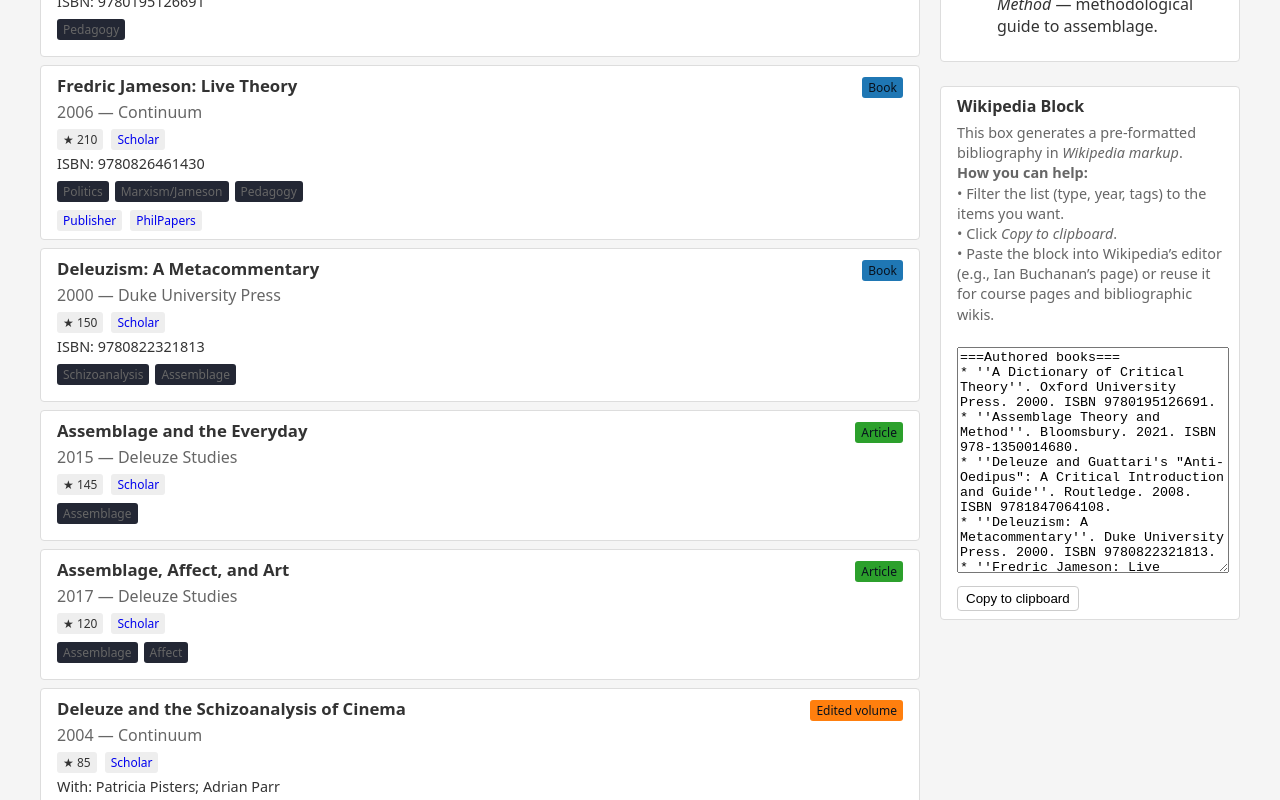
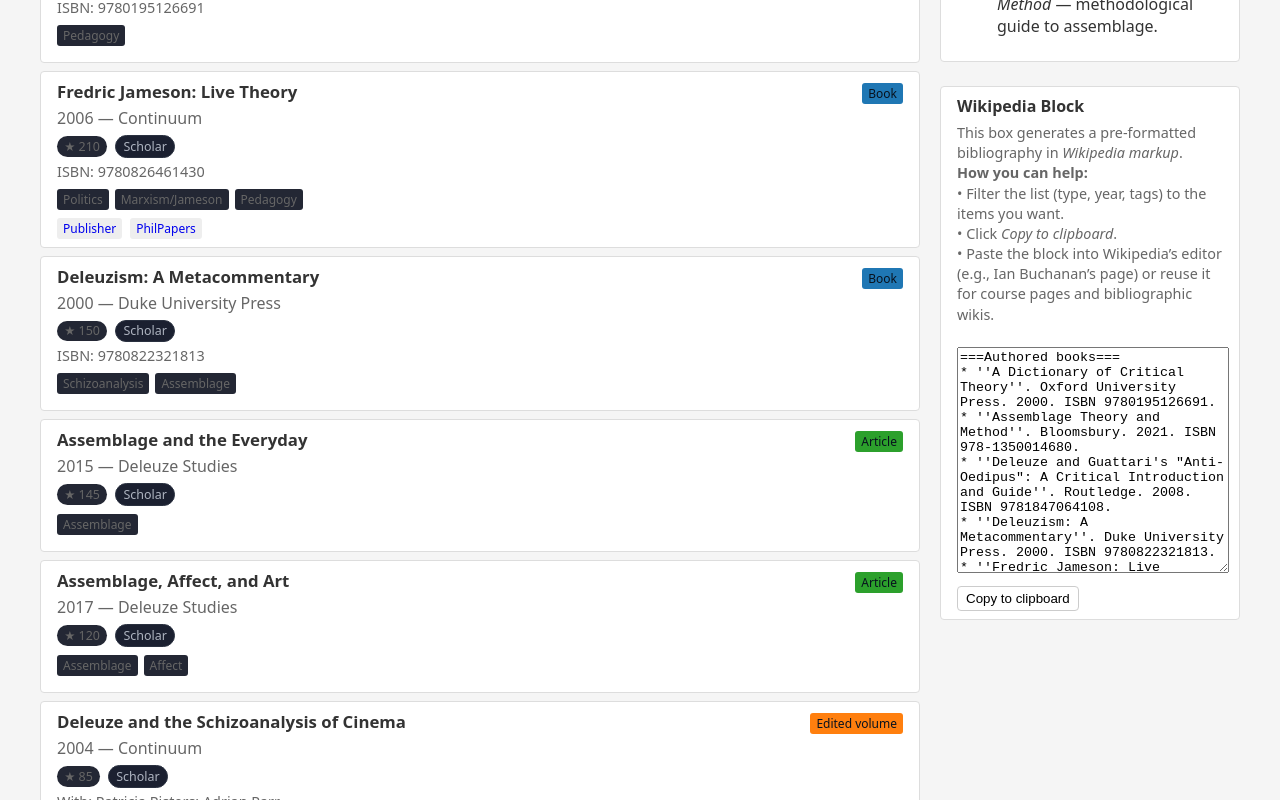
Before and after one commit to joesch21/Ian_Buchanan_Vault, a React (Vite) app in the folder site/: page / in a window 1280 px wide. Shown: the part 700-1500 px from the top of the page. Built offline with nearby package versions, Linux system fonts and the light colour scheme.

Commit message:
style(site): compact per-card citation UI (★ badge, link pill, spacing)

```diff
--- a/site/src/App.jsx
+++ b/site/src/App.jsx
@@ -198,14 +198,24 @@ function App() {
                 </span>
               </div>
               <div style={{color:'var(--muted)'}}>{item.year} — {item.venue}</div>
-              <div style={{marginTop:6, display:'flex', gap:8, alignItems:'center', flexWrap:'wrap'}}>
-                <span className="badge" title="Google Scholar citations">★ {item.citations || 0}</span>
-                {item.ScholarURL && <a className="badge" href={item.ScholarURL} target="_blank" rel="noreferrer">Scholar</a>}
+              <div className="meta-row">
+                <span className="cite-badge" title={`Citations: ${item.citations || 0}`}>★ {item.citations || 0}</span>
+                {item.ScholarURL && (
+                  <a className="link-pill" href={item.ScholarURL} target="_blank" rel="noreferrer">
+                    Scholar
+                  </a>
+                )}
               </div>
               {item.collaborators.length > 0 && (
-                <div style={{marginTop:4,fontSize:'.9rem'}}>With: {item.collaborators.join(', ')}</div>
+                <div className="small-muted" style={{marginTop:4}}>
+                  With: {item.collaborators.join(', ')}
+                </div>
               )}
-              {item.isbn && <div style={{marginTop:4,fontSize:'.9rem',wordBreak:'break-word'}}>ISBN: {item.isbn}</div>}
+              {item.isbn && (
+                <div className="small-muted" style={{marginTop:4, wordBreak:'break-word'}}>
+                  ISBN: {item.isbn}
+                </div>
+              )}
               {item.tags.length > 0 && (
                 <div style={{marginTop:8, display:'flex', gap:6, flexWrap:'wrap'}}>
                   {item.tags.map((tag) => (
--- a/site/src/index.css
+++ b/site/src/index.css
@@ -81,3 +81,10 @@ body {
   height:8px;
   border-radius:2px;
 }
+
+/* Citation badge + link pills */
+.meta-row { display:flex; gap:8px; align-items:center; flex-wrap:wrap; margin-top:6px; }
+.cite-badge { font-size:.78rem; padding:.12rem .45rem; border-radius:999px; background:#232734; color:var(--muted); }
+.link-pill { font-size:.78rem; padding:.12rem .45rem; border-radius:999px; background:#1b2030; color:#aeb4c0; text-decoration:none; border:1px solid #2a3140; }
+.link-pill:hover { filter:brightness(1.12); }
+.small-muted { font-size:.9rem; color:var(--muted); }
```
